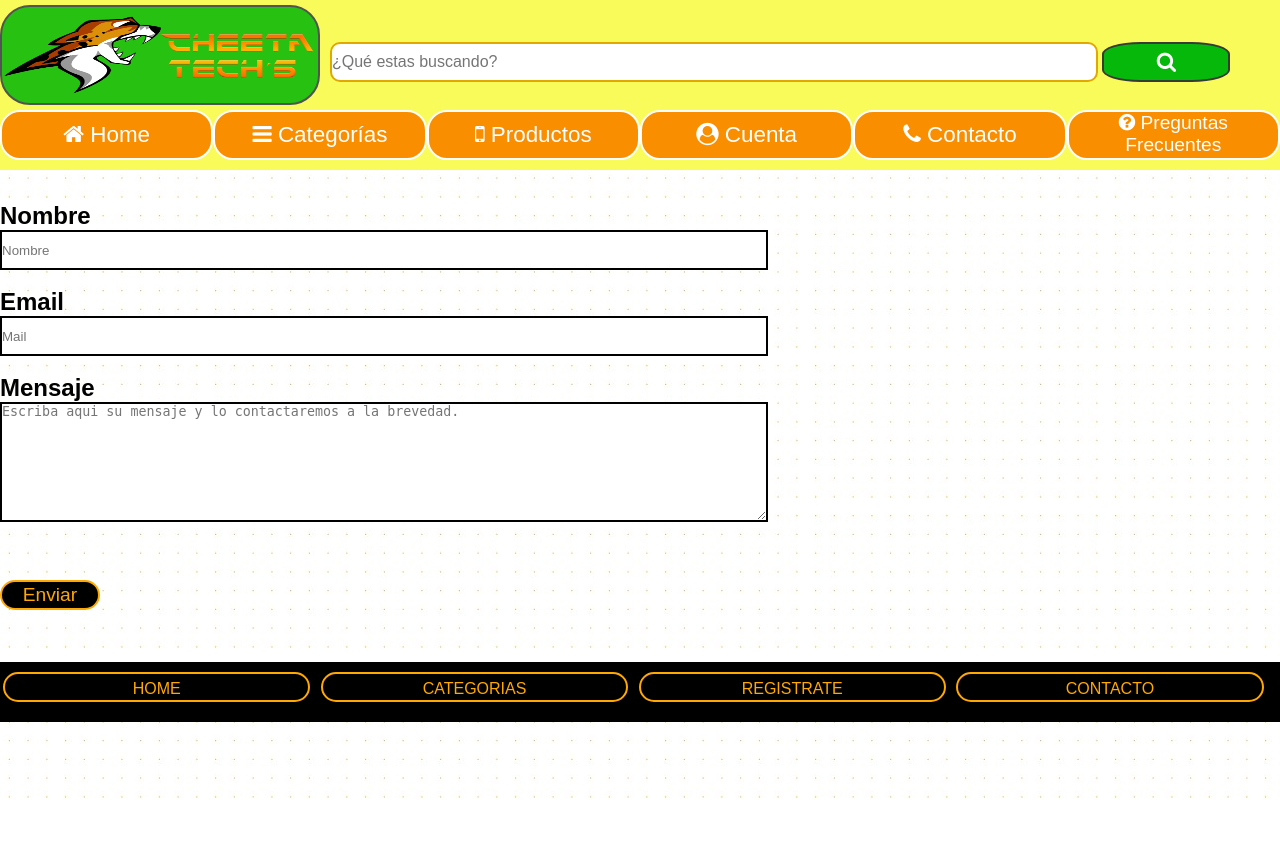
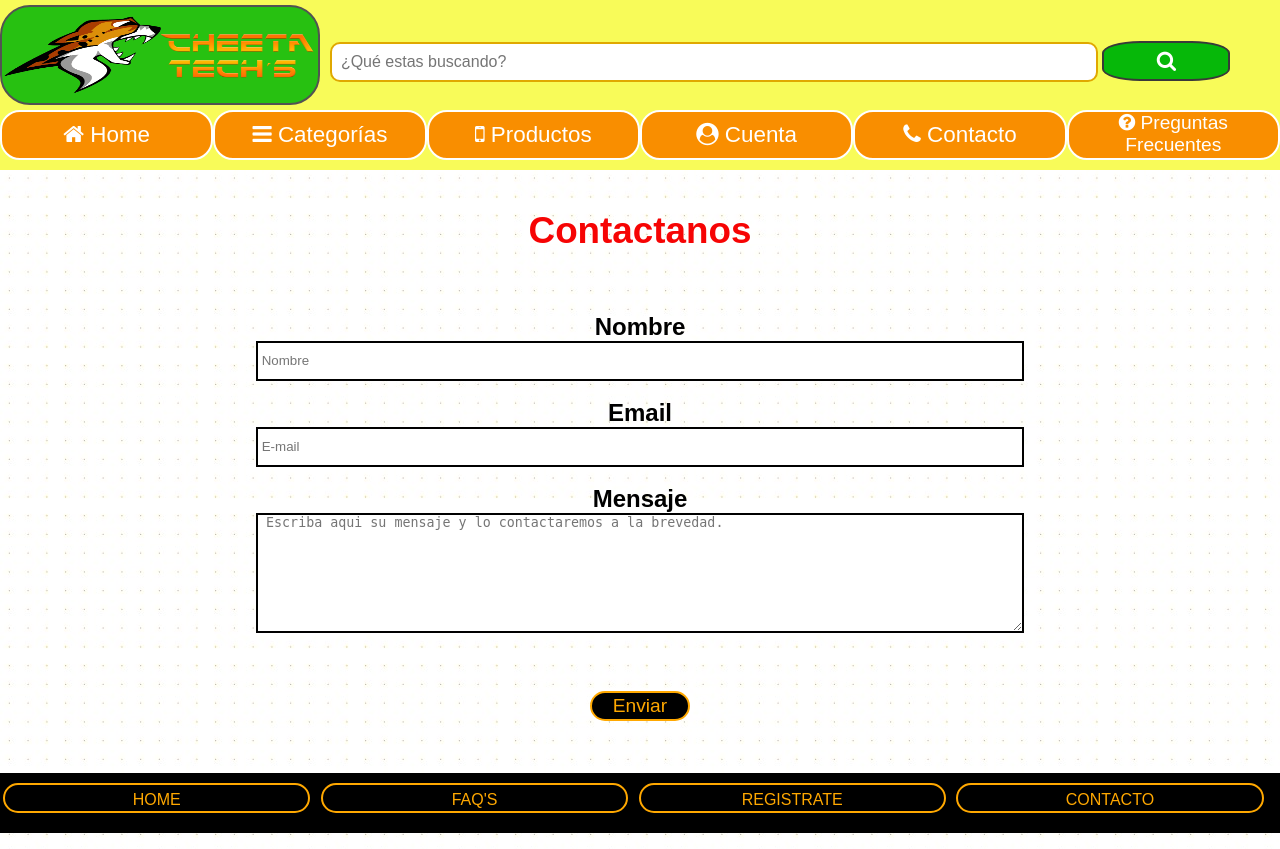
Before and after one commit to klaniado/cheta, a PHP site: page /contacto.php in a window 1280 px wide. Before the commit the page ends 798 px from the top, so only its background shows below. Run offline with PHP 8.4, Linux system fonts and the light colour scheme.

Commit message:
el front que va posta

```diff
--- a/contacto.php
+++ b/contacto.php
@@ -6,14 +6,14 @@ require_once("./head.php");
     <div class="container">
           <?php include("./header.php") ?>
       <div class="medio">
-        <h1 class="title">Contactanos</h1><br><br>
+        <h1>Contactanos</h1><br><br>
         <form  action="index.html" method="post">
           <label for="">Nombre</label><br>
-          <input class="contacto" type="text" name="user" value=""placeholder="Nombre"><br><br>
+          <input class="contacto" type="text" name="user" value=""placeholder=" Nombre"><br><br>
           <label for="">Email</label><br>
-          <input class="contacto" type="email" name="" value=""placeholder="Mail"><br><br>
+          <input class="contacto" type="email" name="" value=""placeholder=" E-mail"><br><br>
           <label for="">Mensaje</label><br>
-          <textarea class="mensaje"name="mensaje" placeholder="Escriba aqui su mensaje y lo contactaremos a la brevedad."></textarea><br><br><br><br>
+          <textarea class="mensaje"name="mensaje" placeholder=" Escriba aqui su mensaje y lo contactaremos a la brevedad."></textarea><br><br><br><br>
           <button type="submit"class="enviar" name="button">Enviar</button>
         </form>
         <br><br>
--- a/css/index.css
+++ b/css/index.css
@@ -48,7 +48,7 @@ body{
 }
 #send{
   position: relative;
-  top:42px;
+  top:41px;
   left: 10px;
   width: 10%;
   height: 40px;
@@ -119,7 +119,10 @@ body{
 }
 
 /***************BLOQUE CENTRAL*************/
-
+.medio{
+  text-align: center;
+  display: block;
+}
 h1{
   display: inherit;
   text-align: center;
@@ -268,7 +271,6 @@ form .botones a:hover{
 /*************PREGUNTAS FRECUENTES************/
 .pregfrec{
   text-align: center;
-  background-color: rgb(240, 235, 115);
 }
 .pregfrec ol{
   list-style: none;
@@ -342,7 +344,7 @@ footer a{
   text-decoration: none;
   color: rgb(255, 168, 0);
 }
-footer li .home{
+footer li .home , .faqs{
   padding: 7% 35%;
 }
 footer a:hover{
@@ -396,7 +398,7 @@ footer a:hover{
     padding: 4% 10%;
     font-size: 0.8em;
   }
-  footer li .home{
+  footer li .home, .faqs{
     padding: 4% 35%;
   }
 }
@@ -430,7 +432,7 @@ footer a:hover{
     padding: 3% 25%;
     font-size: 1em;
   }
-  footer li .home{
+  footer li .home, .faqs{
     padding: 3% 35%;
   }
 }
@@ -438,6 +440,7 @@ footer a:hover{
   #lmen{
     display: none;
   }
+
   .menu-nav{
     display: flex;
     background-color: rgba(248, 251, 89, 1);
@@ -450,7 +453,7 @@ footer a:hover{
     font-size: 1.4em;
     padding: 5px 5%;
   }
-  .menu-nav li .menu-pregfre{
+  .menu-nav li .menu-pregfre{  /******CLASE BOTON PREGUN FRECUENTES HEADER****/
     font-size: 1.2em;
     margin-top: 0;
     padding: 0;
@@ -471,16 +474,21 @@ footer a:hover{
   }
   /************IMAGNES PRODUCTOS*********/
   article{
-    width: 33%;
+    width: 30%;
+    margin: 0 1%;
   }
   article .img-mac{
     width: 90%;
     height: 40vw;
   }
+  /***********MEDIO***********/
+  .medio{
+    margin-top: 100px;
+  }
   footer a{
     padding: 2% 27%;
   }
-  footer li .home{
+  footer li .home, .faqs{
     padding: 2% 33%;
   }
 }
@@ -503,7 +511,7 @@ footer a:hover{
     padding: 2% 32%;
     font-size: 1em;
   }
-  footer li .home{
+  footer li .home, .faqs{
     padding: 2% 38%;
   }
 }
@@ -517,7 +525,7 @@ footer a:hover{
       padding: 1% 32%;
       font-size: 1em;
     }
-    footer li .home{
+    footer li .home, .faqs{
       padding: 1% 38%;
     }
 }
--- a/footer.php
+++ b/footer.php
@@ -2,7 +2,7 @@
     <footer>
       <ul class="footerstyle">
         <li class="foo-li"><a class="home" href="index.php">HOME</a></li><span class="foo-span">|</span>
-        <li class="foo-li"><a class="foo-a" href="categorias.php">CATEGORIAS</a></li><span class="foo-span">|</span>
+        <li class="foo-li"><a class="faqs" href="indexpregfrec.php">FAQ'S</a></li><span class="foo-span">|</span>
         <li class="foo-li"><a class="foo-a" href="form.php">REGISTRATE</a></li><span class="foo-span">|</span>
         <li class="foo-li"><a class="foo-a" href="contacto.php">CONTACTO</a></li>
       </ul>
--- a/header.php
+++ b/header.php
@@ -2,7 +2,7 @@
     <header>
       <div class="header">
         <a id="logo" href="index.php"><img id="logoimg" src="images/logo_header.png" alt=""></a>
-        <input id="buscador" type="search" name="search" placeholder="¿Qué estas buscando?" value="">
+        <input id="buscador" type="search" name="search" placeholder="  ¿Qué estas buscando?" value="">
         <button id="send" type="submit" name="send"><i id="lupa" class="fa fa-search" aria-hidden="true"></i></button>
       </div>
       <div class="menu">
--- a/login.php
+++ b/login.php
@@ -8,7 +8,7 @@ require_once("./head.php");
           <?php include("./header.php") ?>
 
       <div class="medio">
-        <h1 class="title">Ingresar</h1><br><br>
+        <h1>Ingresar</h1><br><br>
         <form  action="validacion.php" method="post">
           <label for="">E-mail</label><br>
           <input type="email" name="user" value=""placeholder="  E-mail"><br><br>
--- a/olvide.php
+++ b/olvide.php
@@ -10,9 +10,9 @@
         <div class="medio">
 
             <h2>Recuperar contraseña</h2>
-
+            <form>
               <label for="email">Email: </label><br>
-              <input type="text" name="email" id="email" value=""><br><br>
+              <input type="email" name="email" id="email" value=""><br><br>
               <button class="enviar" type="submit" name="button">Enviar</button>
             </form>
 
```
Also changed, not shown: clasesdh/common.php (deleted, +0 -14 lines), clasesdh/parameters.json (deleted, +0 -11 lines), form.php (+6 -6 lines).
